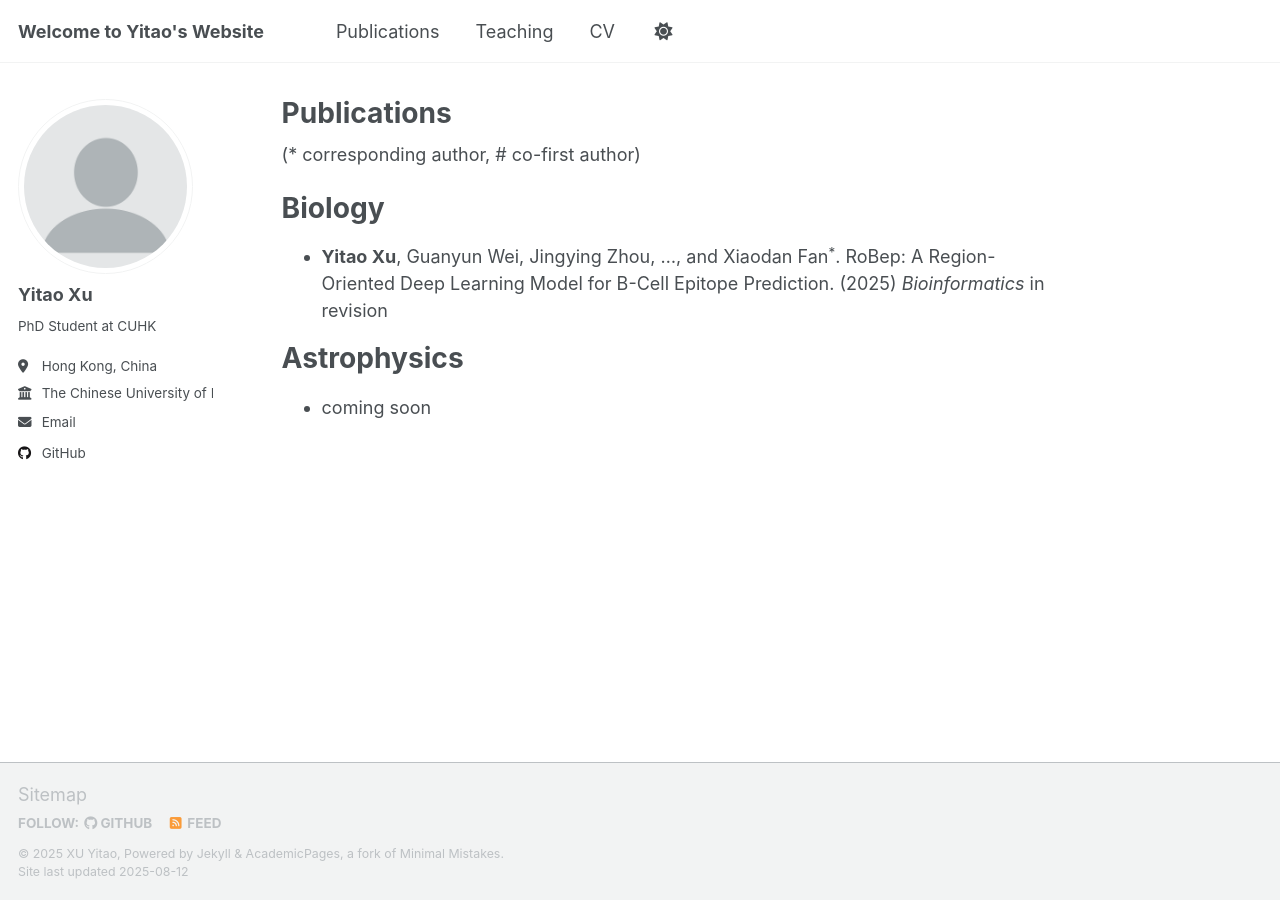
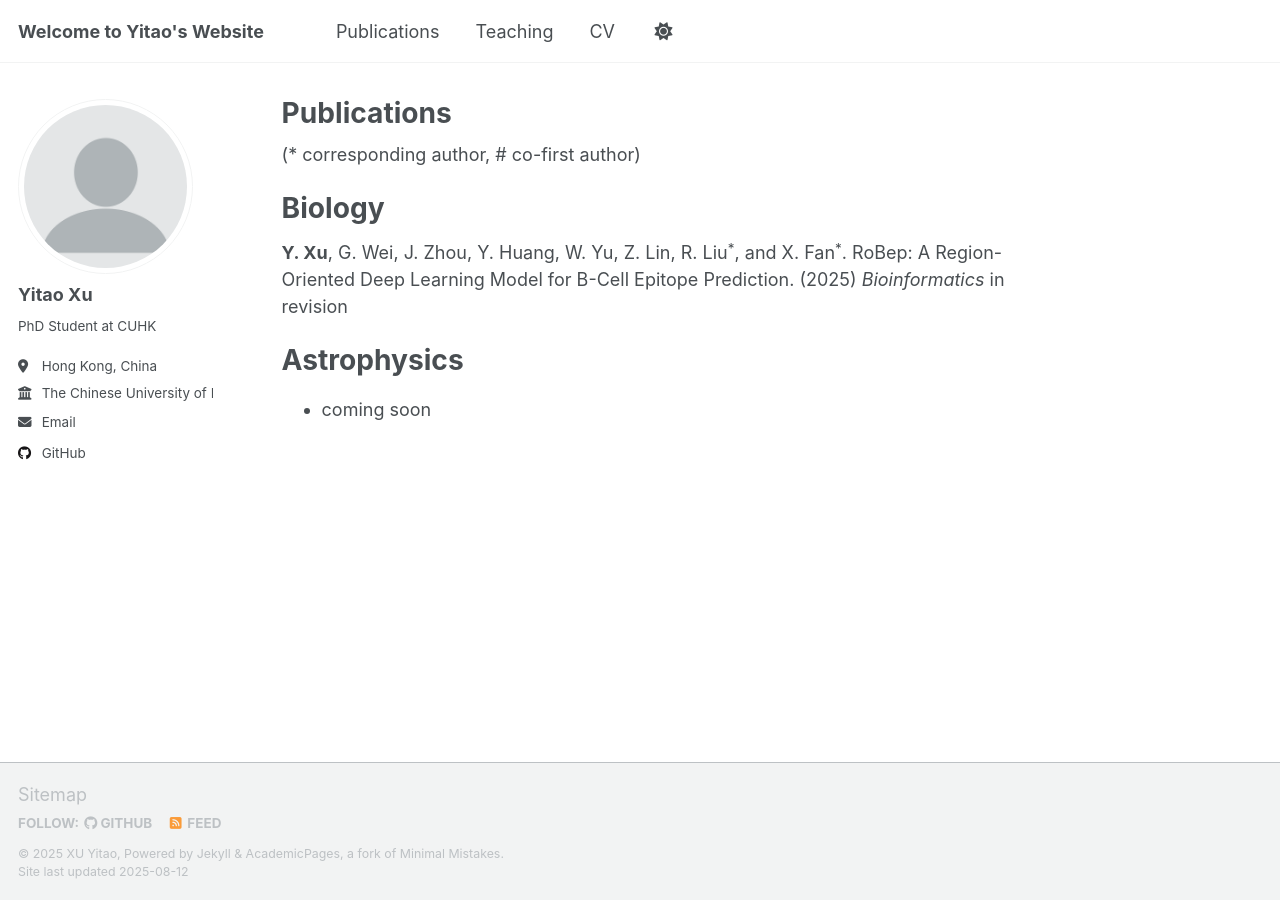
Before and after one commit to YitaoXU/YitaoXU.github.io, a Jekyll site: the page built from _pages/publications.md, in a window 1280 px wide. Built offline with Jekyll 4.4.1, drawn with Linux system fonts in a browser that asks for light colours; a script that is not in the unit is left out.

Commit message:
Update publications.md

```diff
--- a/_pages/publications.md
+++ b/_pages/publications.md
@@ -8,7 +8,7 @@ author_profile: true
 
 Biology
 =======
-- **Yitao Xu**, Guanyun Wei, Jingying Zhou, …, and Xiaodan Fan<sup>\*</sup>. RoBep: A Region-Oriented Deep Learning Model for B-Cell Epitope Prediction. (2025) *Bioinformatics* in revision
+**Y. Xu**, G. Wei, J. Zhou, Y. Huang, W. Yu, Z. Lin, R. Liu<sup>\*</sup>, and X. Fan<sup>\*</sup>. RoBep: A Region-Oriented Deep Learning Model for B-Cell Epitope Prediction. (2025) *Bioinformatics* in revision
 
 Astrophysics
 ============
```
